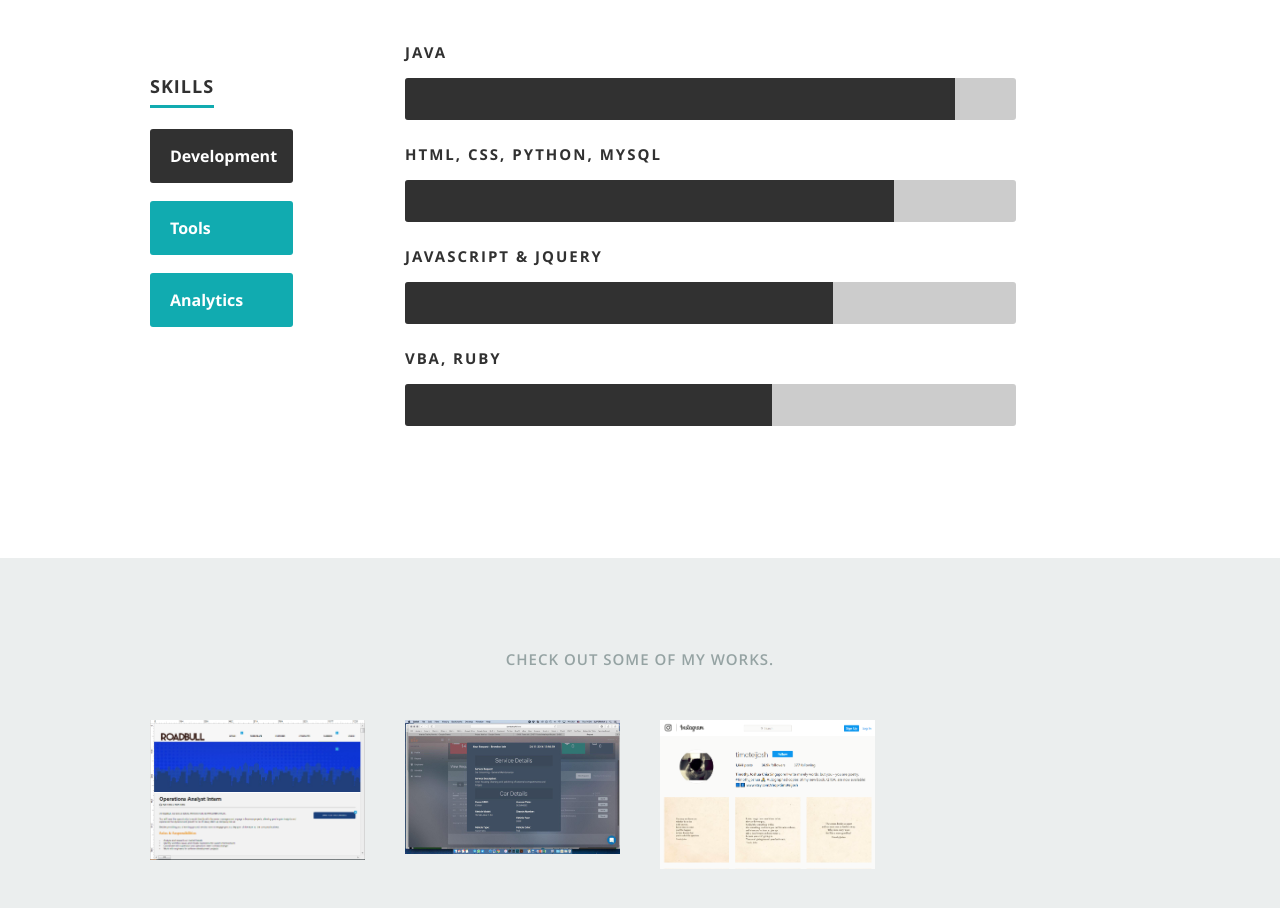
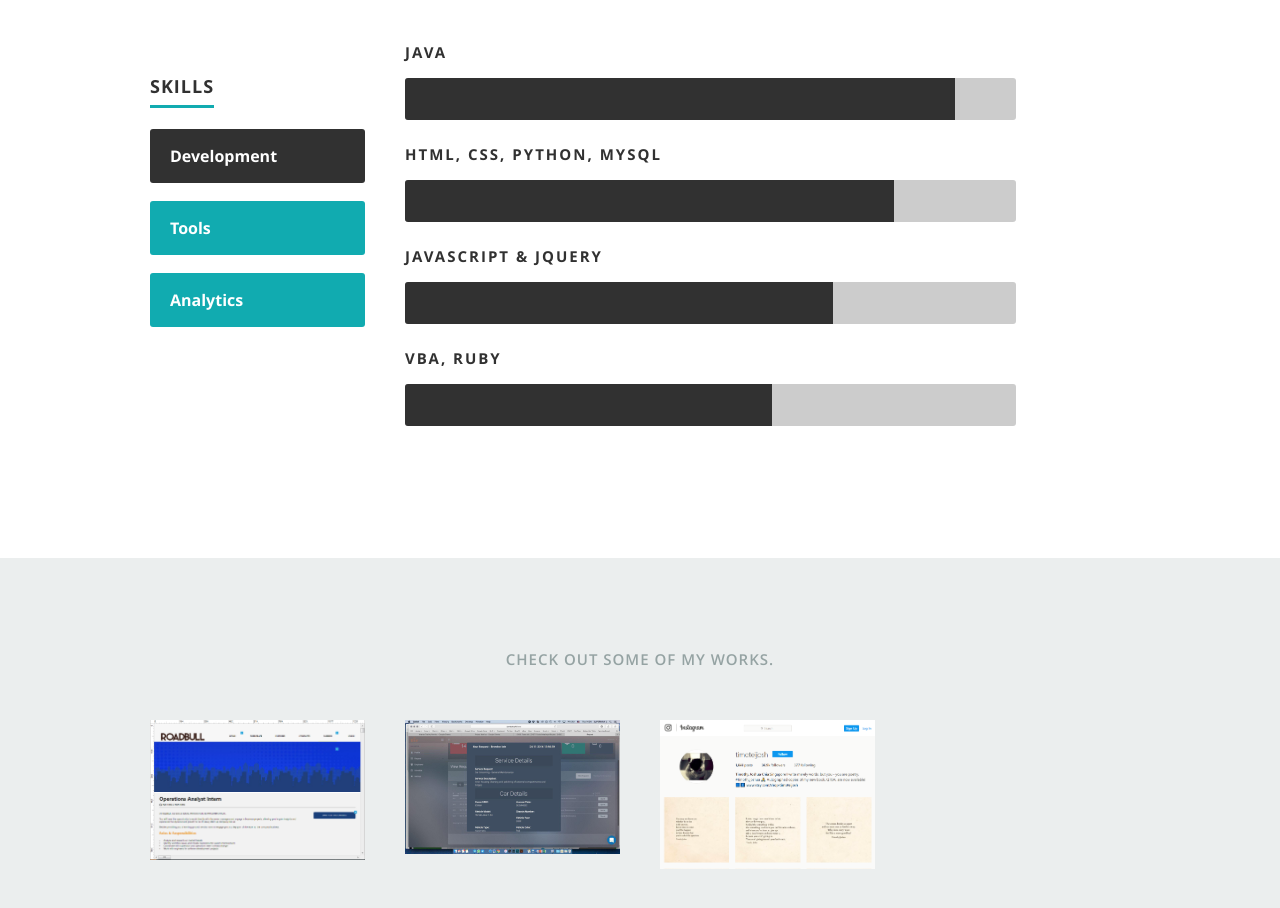
Before and after one commit to jkwd/johnkoh, a plain HTML site: page index.html in a window 1280 px wide. Shown: the part 4860-5768 px from the top of the page. Drawn offline with nearby package versions, Linux system fonts and the light colour scheme.

Commit message:
change skill bar size to twelve

```diff
--- a/index.html
+++ b/index.html
@@ -404,9 +404,9 @@
         <div class="three columns header-col">
             <h1><span>Skills</span></h1>
             <p></p>
-                <a class="button skills-link eight active" onclick="openSkills(event, 'development')" id="defaultOpen">Development</a>
-                <a class="button skills-link eight" onclick="openSkills(event, 'tools')">Tools</a>
-                <a class="button skills-link eight" onclick="openSkills(event, 'analytics')">Analytics</a>
+                <a class="button skills-link twelve active" onclick="openSkills(event, 'development')" id="defaultOpen">Development</a>
+                <a class="button skills-link twelve" onclick="openSkills(event, 'tools')">Tools</a>
+                <a class="button skills-link twelve" onclick="openSkills(event, 'analytics')">Analytics</a>
         </div>
 
         <div class="nine columns main-col">
```
